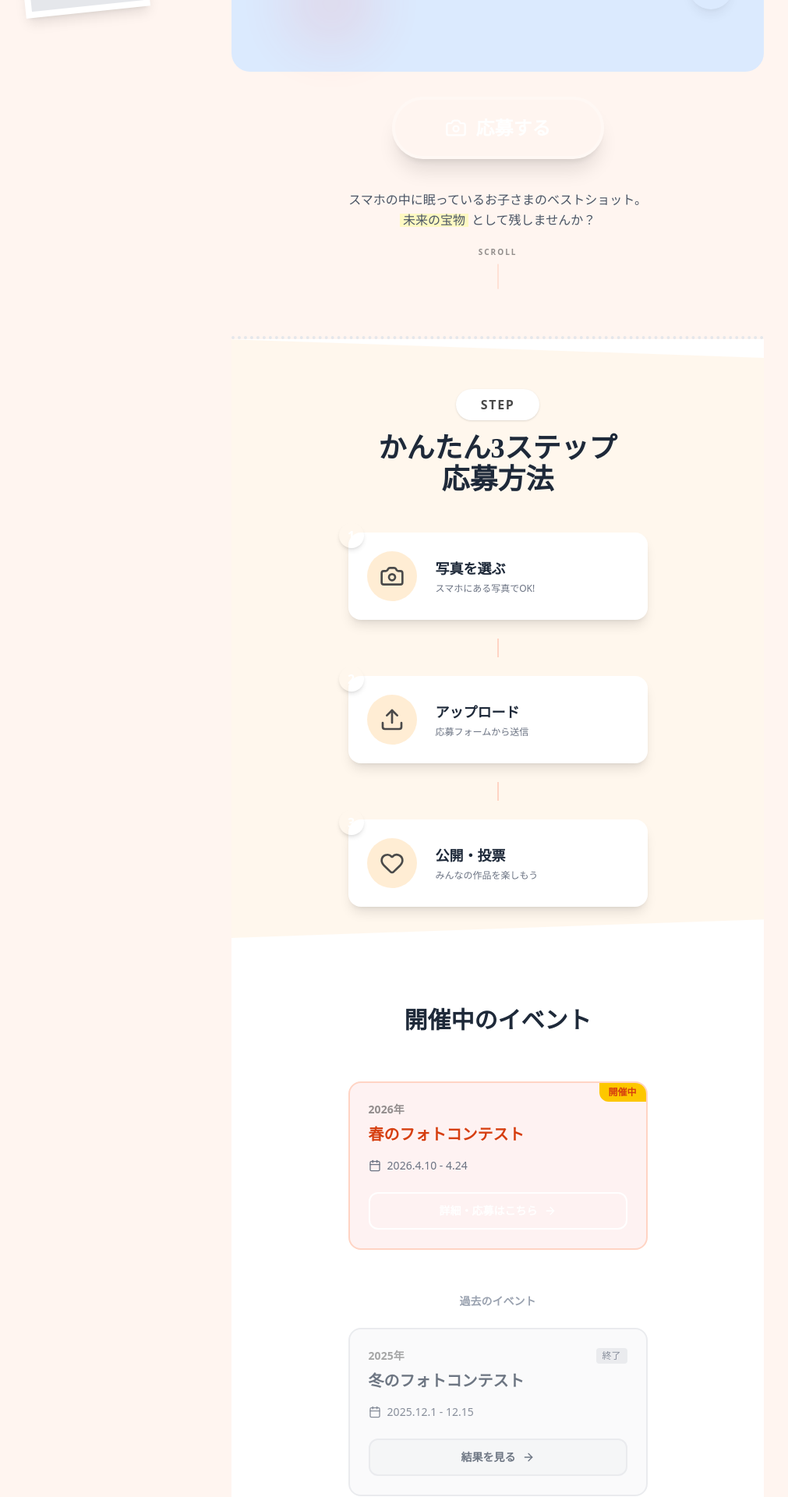
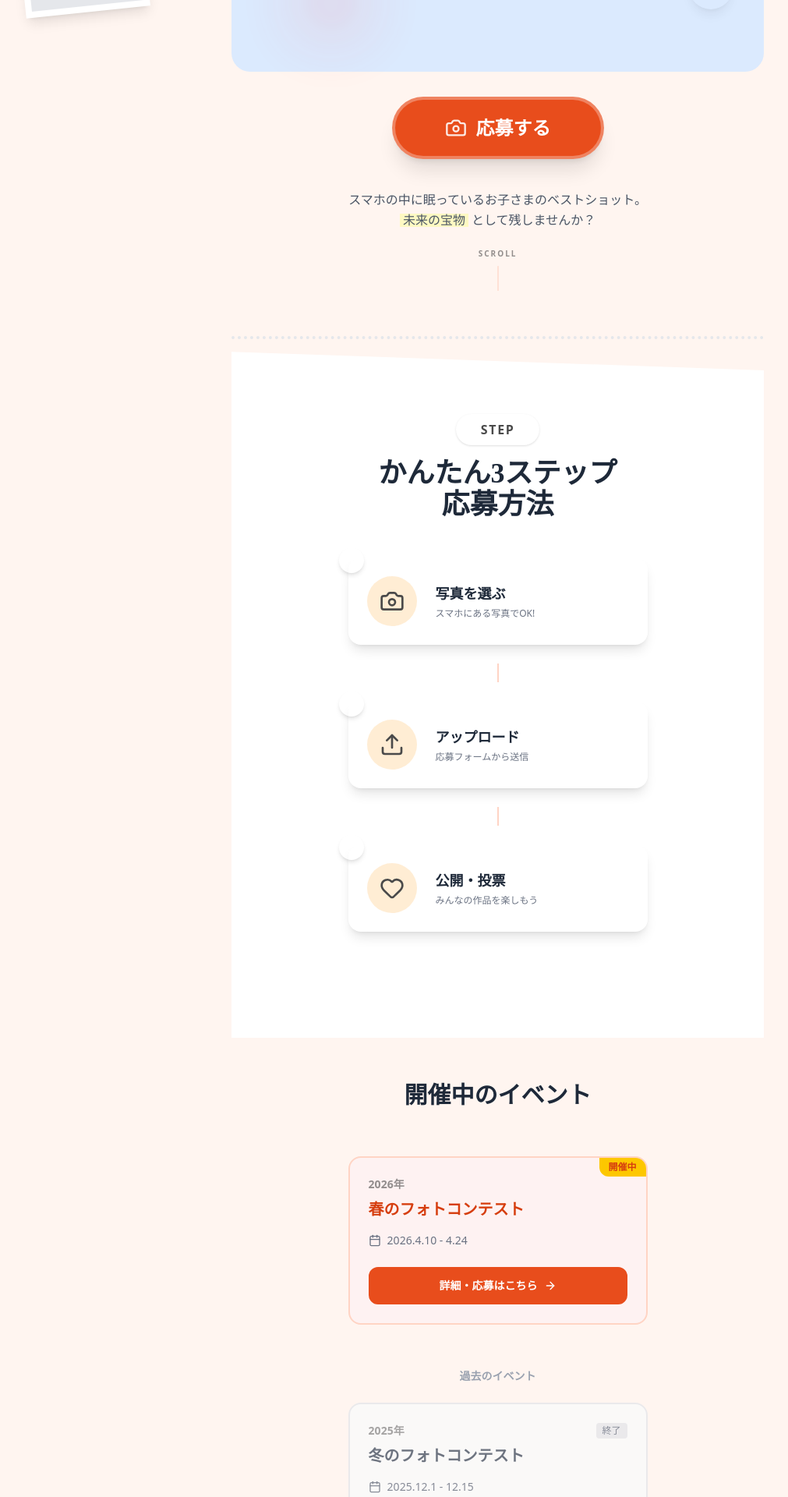
Before and after one commit to Yoshiken-lab/Photocon, a Next.js app in the folder photocon-system/: page /sample-o in a window 1280 px wide. Shown: the part 620-2540 px from the top of the page at 78% size, without its empty margins (1-1012 px from the left). Built offline with nearby package versions, Linux system fonts and the light colour scheme.

Commit message:
refactor(sample-o): implement diagonal section backgrounds and fix button colors

```diff
--- a/photocon-system/components/o/ActiveEventsO.tsx
+++ b/photocon-system/components/o/ActiveEventsO.tsx
@@ -36,7 +36,7 @@ const EventCard = ({ year, title, period, status, color = "brand", index }: { ye
             </div>
 
             <button className={`w-full py-3 rounded-xl font-bold text-sm flex items-center justify-center gap-2 transition-colors ${isBrand
-                ? "bg-brand-500 text-white border-2 border-brand-500 group-hover:bg-brand-600"
+                ? "bg-[#E84D1C] text-white border-2 border-[#E84D1C] group-hover:bg-[#D63E0F]"
                 : "bg-gray-100 border-2 border-gray-200 text-gray-600 group-hover:bg-gray-200"
                 }`}>
                 {status === "Active" ? "詳細・応募はこちら" : "結果を見る"}
@@ -48,7 +48,10 @@ const EventCard = ({ year, title, period, status, color = "brand", index }: { ye
 
 export const ActiveEventsO = () => {
     return (
-        <div id="events" className="w-full bg-white py-16 px-6">
+        <div id="events" className="w-full bg-[#FFF5F0] py-24 px-6 relative overflow-hidden">
+            {/* Diagonal Header Decoration - Matching HowToApply Background (White) */}
+            <div className="absolute top-0 left-0 w-full h-[80px] bg-white skew-y-[-2] origin-top-left transform -translate-y-10 z-0"></div>
+
             <motion.div
                 initial={{ opacity: 0, scale: 0.9 }}
                 whileInView={{ opacity: 1, scale: 1 }}
--- a/photocon-system/components/o/FAQO.tsx
+++ b/photocon-system/components/o/FAQO.tsx
@@ -16,13 +16,16 @@ const FAQItem = ({ q, a }: { q: string, a: string }) => (
 
 export const FAQO = () => {
     return (
-        <div id="faq" className="w-full bg-brand-50 py-16 px-6">
-            <div className="text-center mb-12">
+        <div id="faq" className="w-full bg-white py-24 px-6 relative overflow-hidden">
+            {/* Diagonal Header Decoration - Matching ActiveEvents Background (Brand-50 / #FFF5F0) */}
+            <div className="absolute top-0 left-0 w-full h-[80px] bg-[#FFF5F0] skew-y-2 origin-top-right transform -translate-y-10 z-0"></div>
+
+            <div className="text-center mb-12 relative z-10">
                 <h2 className="text-3xl font-bold text-brand-500 font-maru mb-2">よくあるご質問</h2>
                 <p className="text-gray-400 text-xs font-bold tracking-widest">FAQ</p>
             </div>
 
-            <div className="space-y-4 max-w-sm mx-auto">
+            <div className="space-y-4 max-w-sm mx-auto relative z-10">
                 <FAQItem
                     q="誰でも参加できますか？"
                     a="はい、スマートフォンをお持ちの方ならどなたでもご参加いただけます。"
--- a/photocon-system/components/o/HeroO.tsx
+++ b/photocon-system/components/o/HeroO.tsx
@@ -124,7 +124,7 @@ export const HeroO = () => {
             <div className="text-center pb-12 px-6 relative z-30">
 
                 <div className="inline-block relative group">
-                    <button className="bg-brand-500 text-white text-xl md:text-2xl font-bold py-5 px-16 rounded-full shadow-xl hover:bg-brand-600 hover:scale-105 transition-all transform flex items-center gap-3 mx-auto border-4 border-white/30 relative z-10 overflow-hidden">
+                    <button className="bg-[#E84D1C] text-white text-xl md:text-2xl font-bold py-5 px-16 rounded-full shadow-xl hover:bg-[#D63E0F] hover:scale-105 transition-all transform flex items-center gap-3 mx-auto border-4 border-white/30 relative z-10 overflow-hidden">
                         {/* Shimmer Effect */}
                         <div className="absolute top-0 -left-[100%] w-full h-full bg-gradient-to-r from-transparent via-white/30 to-transparent skew-x-[-20deg] group-hover:animate-shimmer" />
 
--- a/photocon-system/components/o/HowToApplyO.tsx
+++ b/photocon-system/components/o/HowToApplyO.tsx
@@ -5,9 +5,9 @@ import { motion } from 'framer-motion'
 
 export const HowToApplyO = () => {
     return (
-        <div id="howto" className="w-full bg-orange-50 py-16 px-6 relative overflow-hidden">
-            {/* Diagonal Header Decoration */}
-            <div className="absolute top-0 left-0 w-full h-12 bg-white skew-y-2 origin-top-right transform -translate-y-6"></div>
+        <div id="howto" className="w-full bg-white py-24 px-6 relative overflow-hidden">
+            {/* Diagonal Header Decoration - Matching Hero Background (Brand-50) */}
+            <div className="absolute top-0 left-0 w-full h-[80px] bg-[#FFF5F0] skew-y-2 origin-top-right transform -translate-y-10 z-0"></div>
 
             <motion.div
                 initial={{ opacity: 0, y: 20 }}
@@ -99,8 +99,7 @@ export const HowToApplyO = () => {
                 </motion.div>
             </div>
 
-            {/* Footer Decoration */}
-            <div className="absolute bottom-0 left-0 w-full h-12 bg-white skew-y-[-2deg] origin-bottom-left transform translate-y-6"></div>
+            {/* Footer Decoration - Removed, handled by next section's top divider */}
         </div>
     )
 }
--- a/photocon-system/tailwind.config.js
+++ b/photocon-system/tailwind.config.js
@@ -12,6 +12,7 @@ module.exports = {
           50: '#FFF5F2',
           100: '#FFE8E0',
           200: '#FFD4C4',
+          500: '#E84D1C',
           600: '#D63E0F',
         },
         text: {
```
Also changed, not shown: 2 other files (tests, documents, lock files or other folders).
